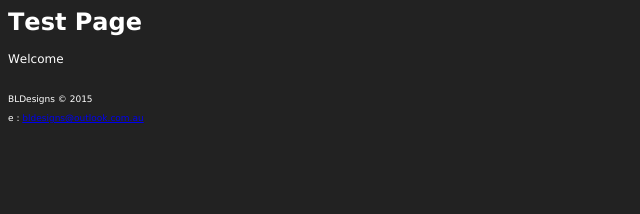
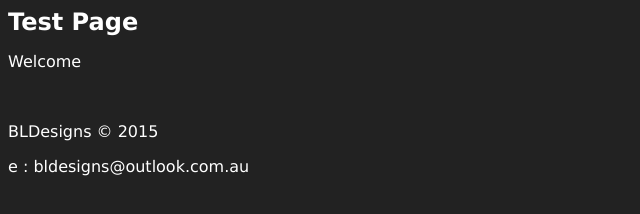
Before and after one commit to bldesigns/gafewd, a plain HTML site: page index.html in a window 1280 px wide. Shown: the whole page, without its empty margins (0-640 px from the left). Drawn offline with Linux system fonts and the light colour scheme.

Commit message:
reapply internal style sheet

```diff
--- a/index.html
+++ b/index.html
@@ -4,15 +4,30 @@
   <meta http-equiv="Content-Type" content="text/html; charset=utf-8">
   <meta http-equiv="Content-Style-Type" content="text/css">
   <title>BL Designs :: GA:FEWD</title>
-  <meta name="Generator" content="Cocoa HTML Writer">
-  <meta name="CocoaVersion" content="1348.17">
   <style type="text/css">
-    body {background-color: #222222}
-    p.p2 {margin: 0.0px 0.0px 12.0px 0.0px; font: 12.0px Verdana; color: #ffffff; -webkit-text-stroke: #ffffff}
-    p.p3 {margin: 0.0px 0.0px 4.7px 0.0px; font: 9.0px Verdana; color: #000000; -webkit-text-stroke: #000000; min-height: 11.0px}
-    p.p4 {margin: 0.0px 0.0px 9.3px 0.0px; font: 9.0px Verdana; color: #ffffff; -webkit-text-stroke: #ffffff}
-    span.s1 {font-kerning: none}
-    span.s2 {font: 9.0px Verdana; font-kerning: none}
+    body {
+	  background-color: #222222;
+	  font-family: verdana, arial
+    }
+    a,a.link,a:visited {
+	  color: white;
+	  text-decoration: none;
+    }
+    a.hover {
+	  text-decoration: underline;
+    }
+    a.active {
+	  color: white;
+    }
+    h1 {
+	  color:white
+    }
+    p {
+	  color:white
+    }
+    footer {
+	  font-size:7pt;
+    }
   </style>
 </head>
 <body>
```
